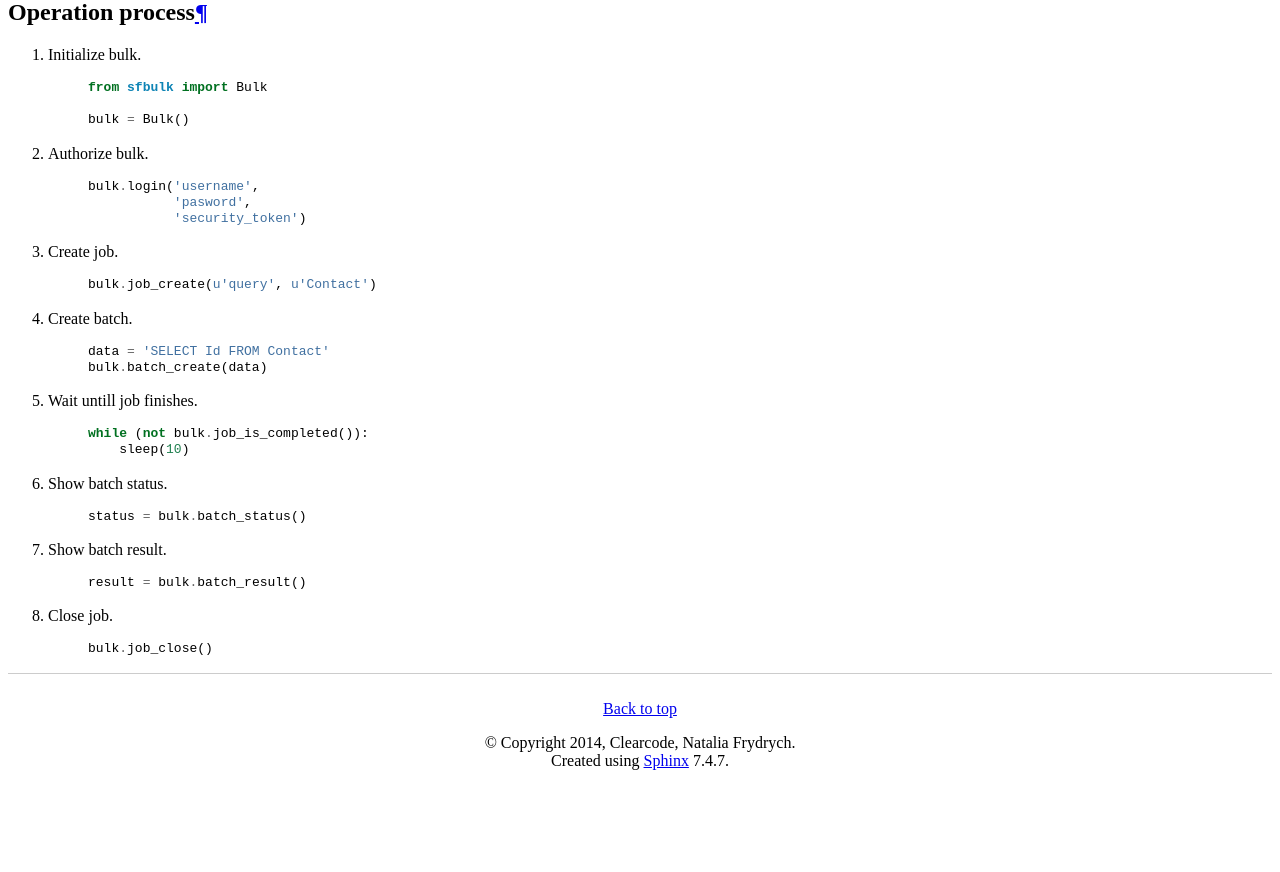
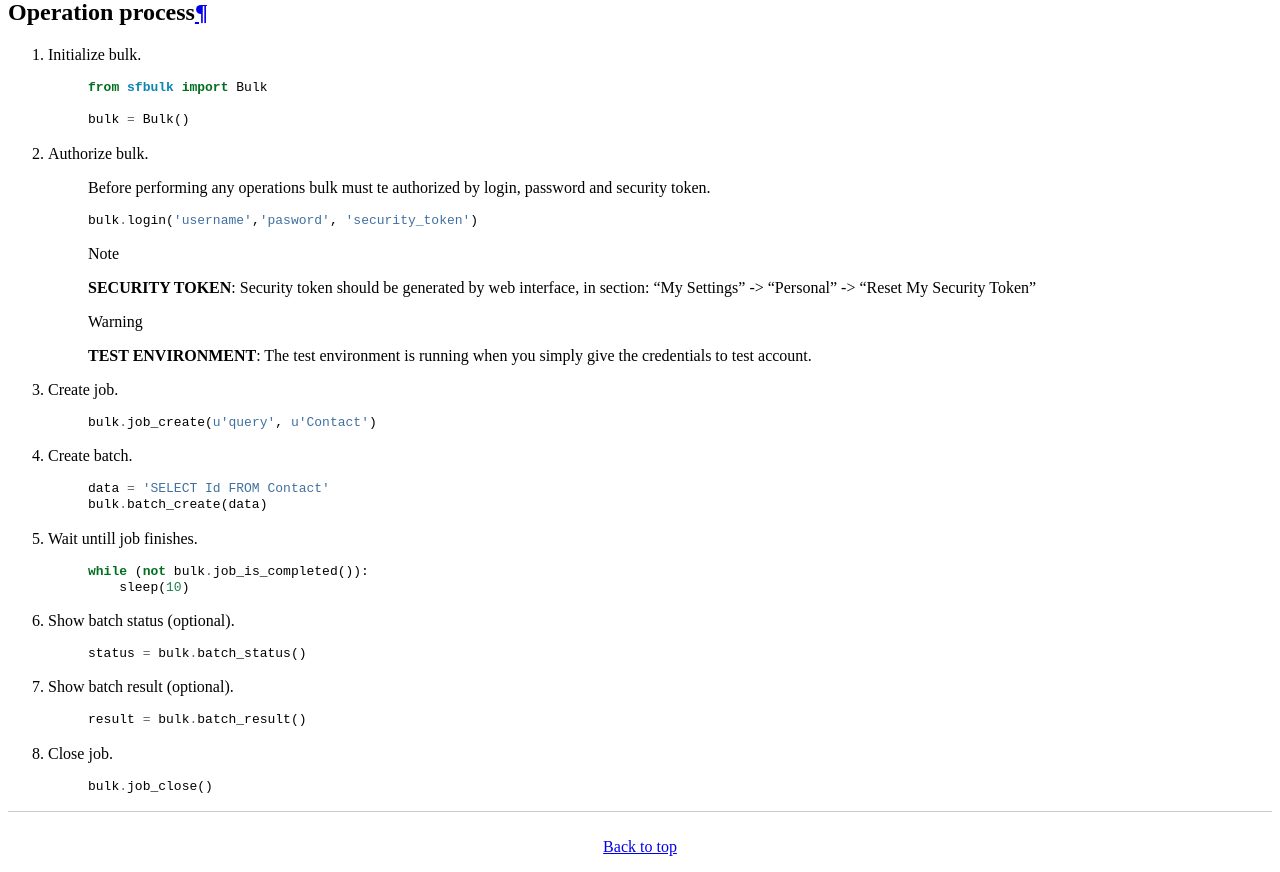
Before and after one commit to ClearcodeHQ/sfbulk, a Sphinx documentation site: the page built from docs/process.rst, in a window 1280 px wide, cut to the strip 449-1321 px from the top of the page. Built offline with Sphinx 7.4.7, drawn with Linux system fonts in a browser that asks for light colours; pages that are not in the unit, such as notebooks, are missing from menus; before the commit the page ends 1235 px from its top, so only the background shows below that.

Commit message:
Docs updated

```diff
--- a/docs/_templates/layout.html
+++ b/docs/_templates/layout.html
@@ -1,7 +1,7 @@
 {% extends "!layout.html" %}
 
 {# Custom CSS overrides #}
-{# set bootswatch_css_custom = ['_static/my-styles.css'] #}
+{% set bootswatch_css_custom = ['_static/my-styles.css'] %}
 
 {# Add github banner (from: https://github.com/blog/273-github-ribbons). #}
 {% block header %}
--- a/docs/process.rst
+++ b/docs/process.rst
@@ -11,11 +11,15 @@ Operation process
 
 #. Authorize bulk.
 
+    Before performing any operations bulk must te authorized by login, password and security token.
+
     .. code-block:: python
 
-        bulk.login('username',
-                   'pasword',
-                   'security_token')
+        bulk.login('username','pasword', 'security_token')
+
+    .. note:: **SECURITY TOKEN**: Security token should be generated by web interface, in section: "My Settings" -> "Personal" -> "Reset My Security Token"
+
+    .. warning:: **TEST ENVIRONMENT**: The test environment is running when you simply give the credentials to test account.
 
 #. Create job.
 
@@ -37,13 +41,13 @@ Operation process
         while (not bulk.job_is_completed()):
             sleep(10)
 
-#. Show batch status.
+#. Show batch status (optional).
 
     .. code-block:: python
 
         status = bulk.batch_status()
 
-#. Show batch result.
+#. Show batch result (optional).
 
     .. code-block:: python
 
```
Also changed, not shown: Readme.rst (+28 -7 lines), docs/bulk.rst (+3 -5 lines), docs/index.rst (+16 -5 lines).
